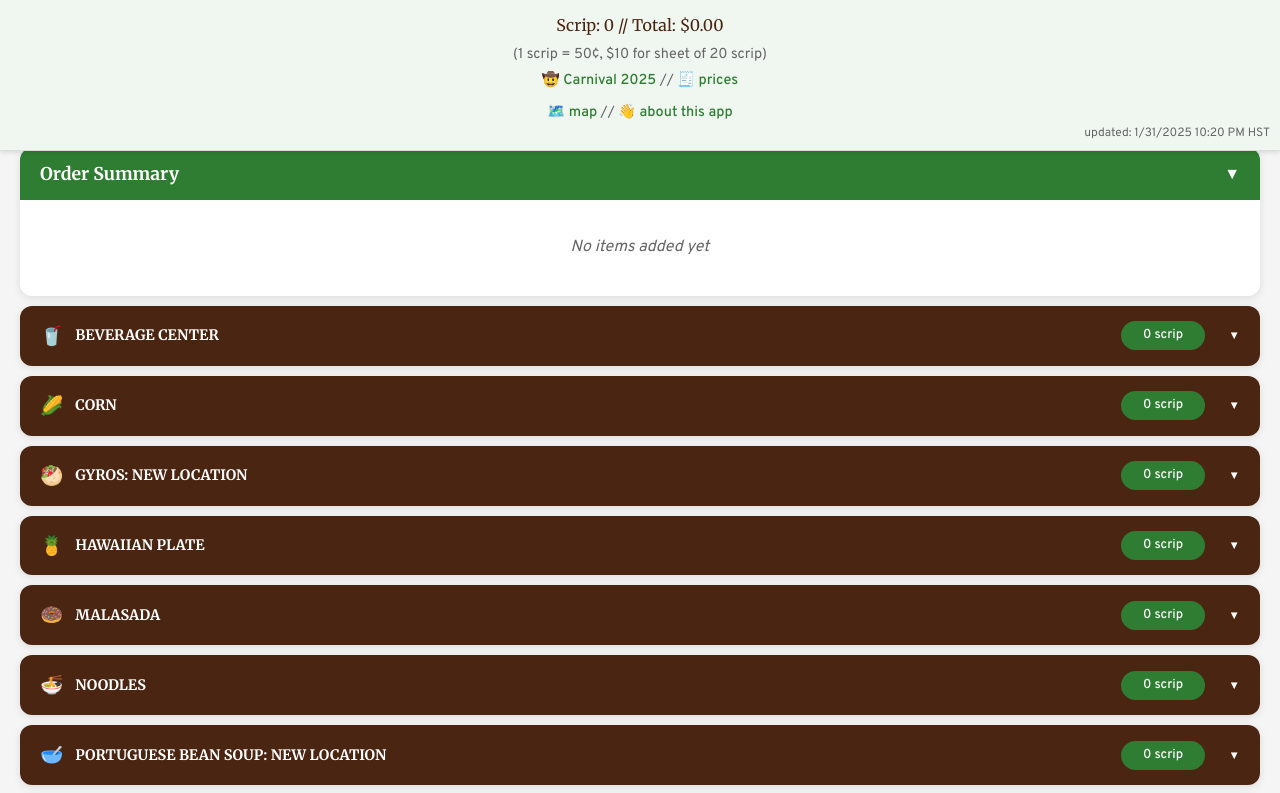
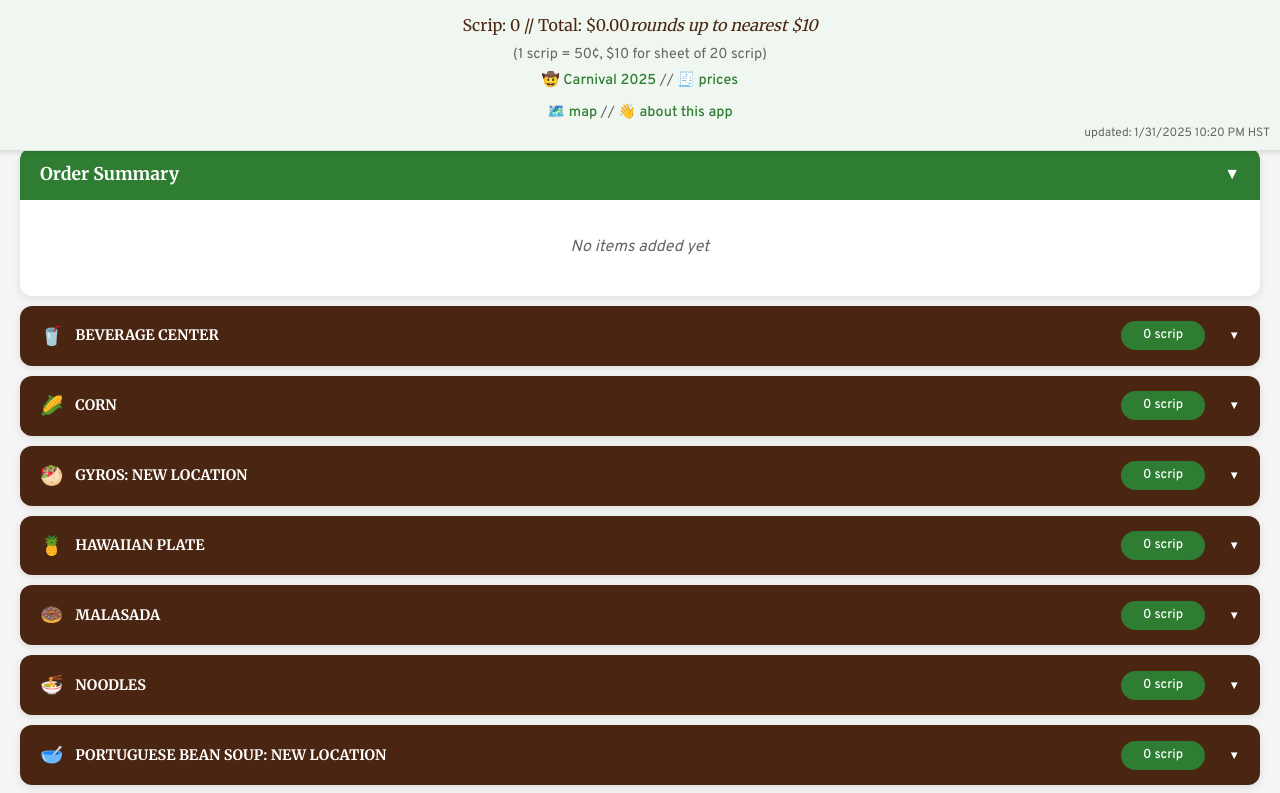
Before and after one commit to lpcode808/ScripCalculator, a plain HTML site: page index.html in a window 1280 px wide. Shown: the top 793 px of the page. Drawn offline with Linux system fonts and the light colour scheme.

Commit message:
clarification on rounding up

```diff
--- a/index.html
+++ b/index.html
@@ -12,7 +12,7 @@
 </head>
 <body>
     <div class="total-display">
-        <div>Scrip: <span id="total-scrip">0</span> // Total: $<span id="total-cost">0.00</span></div>
+        <div>Scrip: <span id="total-scrip">0</span> // Total: $<span id="total-cost">0.00</span><i>rounds up to nearest $10</i></div>
         <div class="info">(1 scrip = 50¢, $10 for sheet of 20 scrip)</div>
         <div class="info"><a href="https://www.punahou.edu/news-and-events/carnival/carnival-2025" target="_blank">🤠 Carnival 2025</a> // <a href="https://punahou.myschoolapp.com/ftpimages/1406/download/download_10709651.pdf" target="_blank">🧾 prices</a></div>
         <div class="info"></div>
```
